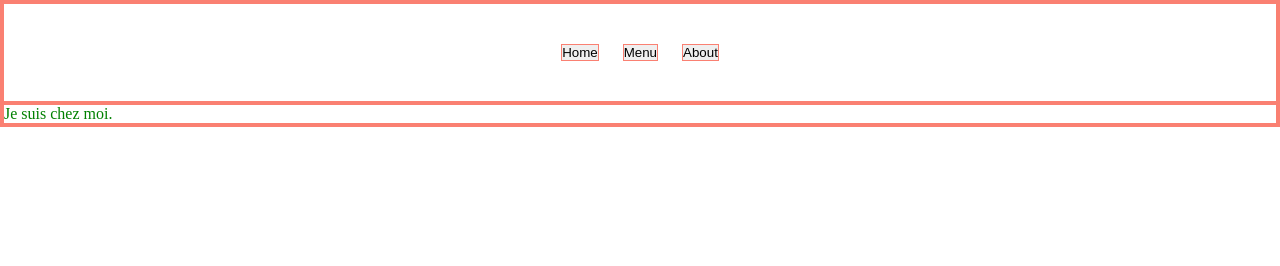
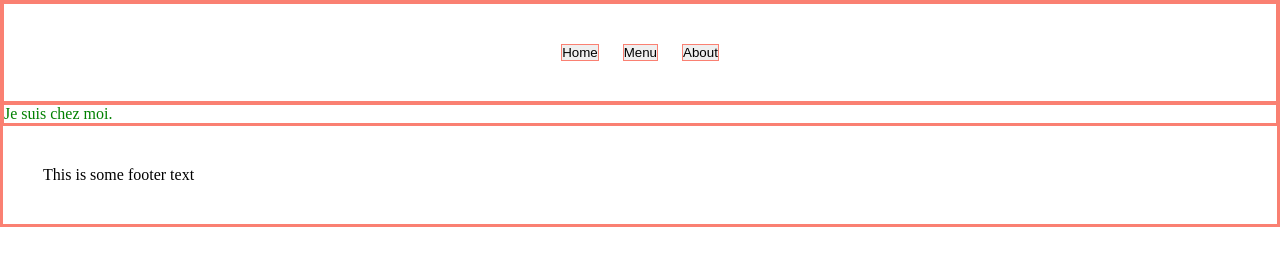
Before and after one commit to zakingslayerv22/restaurant-page, a website built with webpack: page src/index.html in a window 1280 px wide. Built offline with nearby package versions, Linux system fonts and the light colour scheme.

Commit message:
The index.html with the .footer

```diff
--- a/src/index.html
+++ b/src/index.html
@@ -16,5 +16,8 @@
     <div id="content">
 
     </div>
+    <div class="footer">
+        This is some footer text
+    </div>
 </body>
 </html>
```
